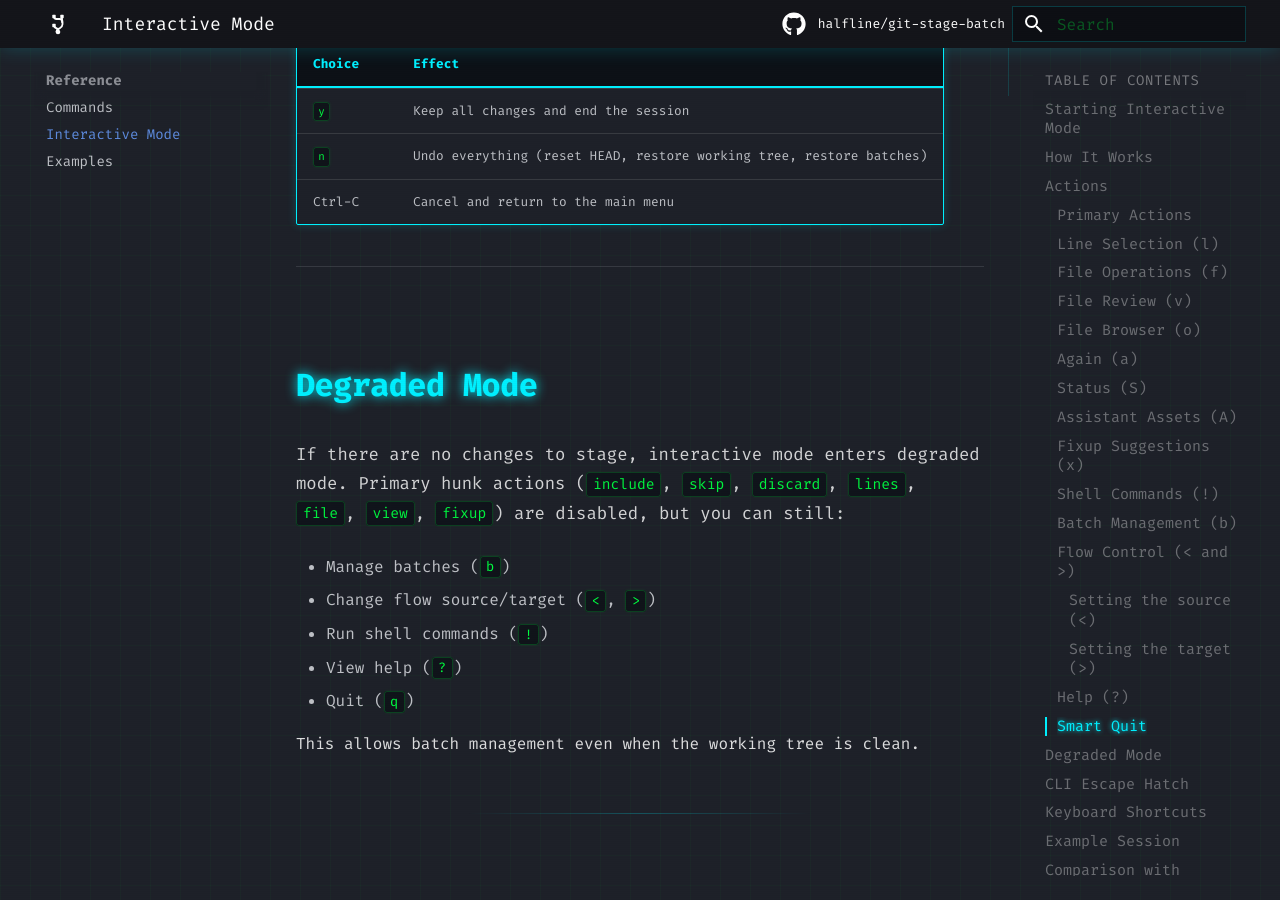
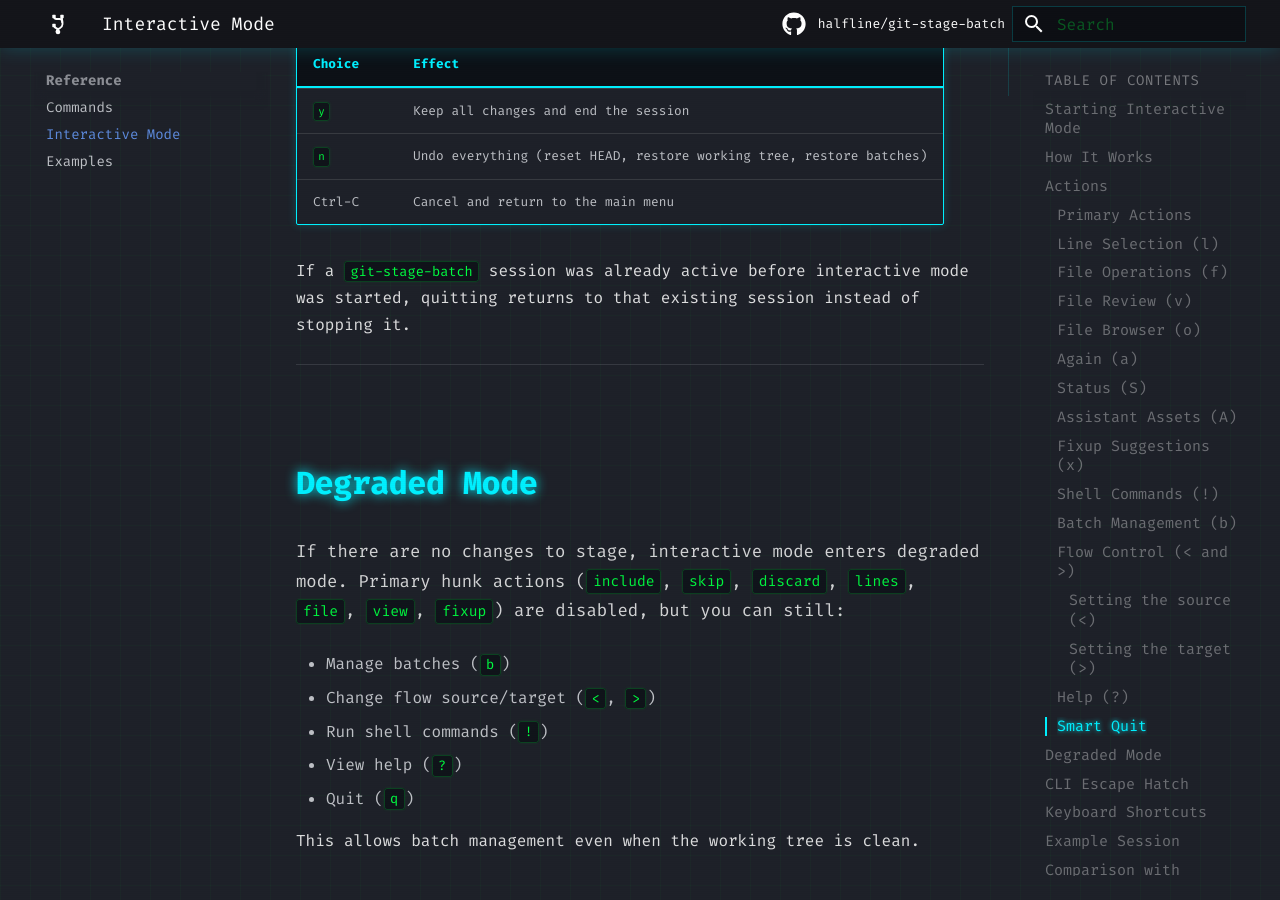
Before and after one commit to halfline/git-stage-batch, an MkDocs documentation site: the page built from docs/interactive.md, in a window 1280 px wide and 900 px high, scrolled down 10132 px. Built offline with MkDocs 1.6.1 and Material for MkDocs 9.7.7, drawn with Linux system fonts in a browser that asks for light colours; comment, search, counter and statistics services are not loaded.

Commit message:
docs: Document prestarted TUI session quit
Interactive mode documentation explains smart quit behavior for sessions
that the TUI starts during hunk review.

Users who enter the TUI from an existing session need to know that q
returns to that session instead of clearing it. Otherwise the behavior
differs from the old documented smart quit model in a way that is not
visible from the prompt itself.

This commit updates the Smart Quit section to describe preserved prestarted
sessions.

That closes the quit lifecycle change with code, regression coverage, and
user-facing documentation.

```diff
--- a/docs/interactive.md
+++ b/docs/interactive.md
@@ -356,6 +356,9 @@ Keep staged changes? [y]es / [n]o:
 | `n` | Undo everything (reset HEAD, restore working tree, restore batches) |
 | Ctrl-C | Cancel and return to the main menu |
 
+If a `git-stage-batch` session was already active before interactive mode was
+started, quitting returns to that existing session instead of stopping it.
+
 ---
 
 ## Degraded Mode
```
